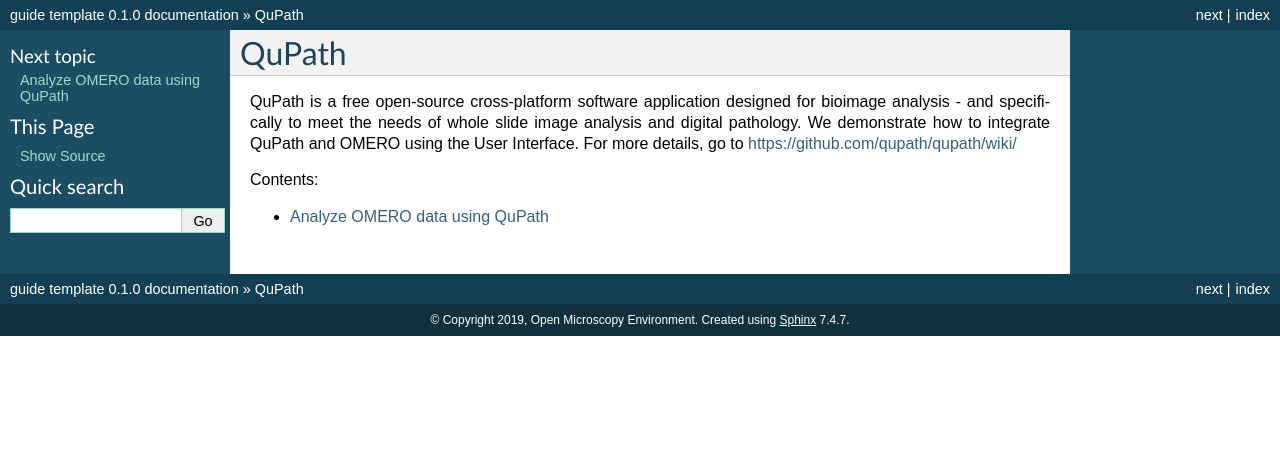
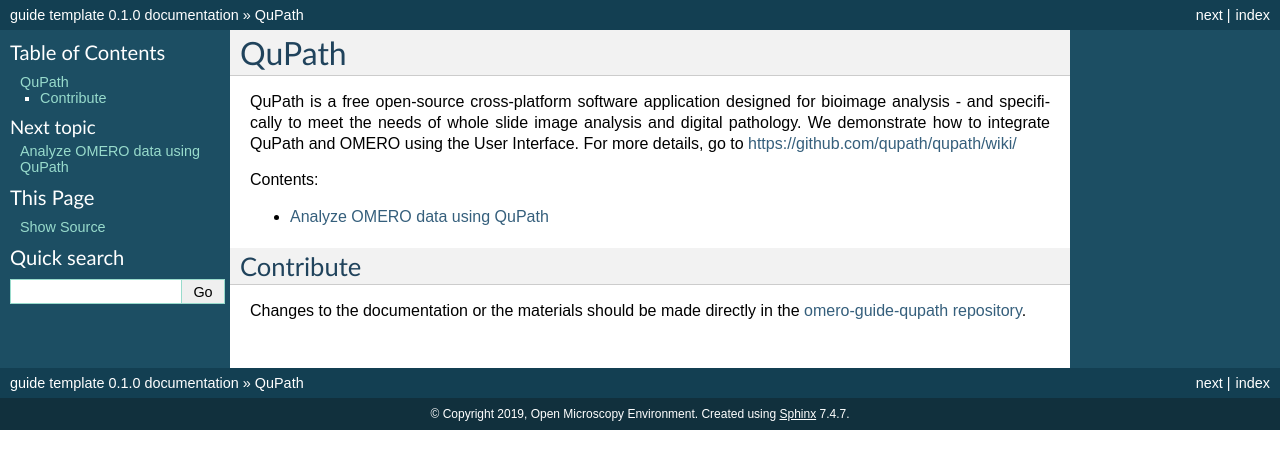
Before and after one commit to ome/omero-guide-qupath, a Sphinx documentation site: the page built from docs/index.rst, in a window 1280 px wide. Shown: the top 469 px of the page. Built offline with Sphinx 7.4.7, drawn with Linux system fonts in a browser that asks for light colours.

Commit message:
add contribute section

```diff
--- a/docs/index.rst
+++ b/docs/index.rst
@@ -9,3 +9,8 @@
    :maxdepth: 1
 
    qupath
+
+Contribute
+----------
+
+Changes to the documentation or the materials should be made directly in the `omero-guide-qupath repository <https://github.com/ome/omero-guide-qupath>`_.
```
